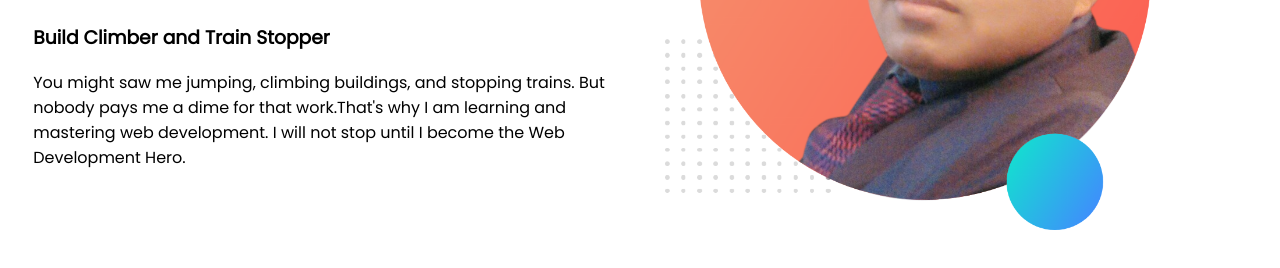
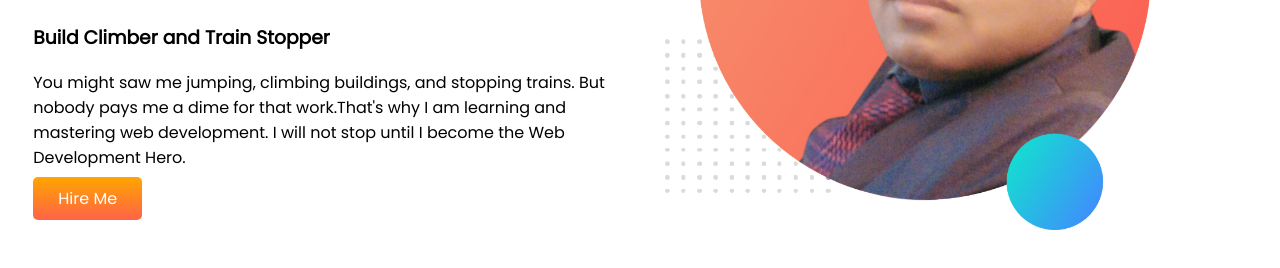
Before and after one commit to techyshiv-github/personal-portfolio1, a plain HTML site: page index.html in a window 1280 px wide. Shown: the part 260-528 px from the top of the page. Drawn offline with Linux system fonts and the light colour scheme.

Commit message:
Hire Me Button add and style

```diff
--- a/css/style.css
+++ b/css/style.css
@@ -22,3 +22,11 @@ section {
 .width-half img {
     width: 80%;
 }
+
+.button-calltoaction {
+    text-decoration: none;
+    background-image: linear-gradient(orange, tomato);
+    padding: 10px 25px;
+    color: white;
+    border-radius: 5px;
+}
--- a/index.html
+++ b/index.html
@@ -22,6 +22,7 @@
                 work.That's why I am learning and mastering web development. I will not stop until I become the Web
                 Development Hero.
             </p>
+            <a class="button-calltoaction" target="_blank" href="https://www.fiverr.com/shiv2015">Hire Me</a>
         </div>
         <div class="width-half">
             <img src="./images/shiv.png" alt="Shiv Sharma Profile">
```
